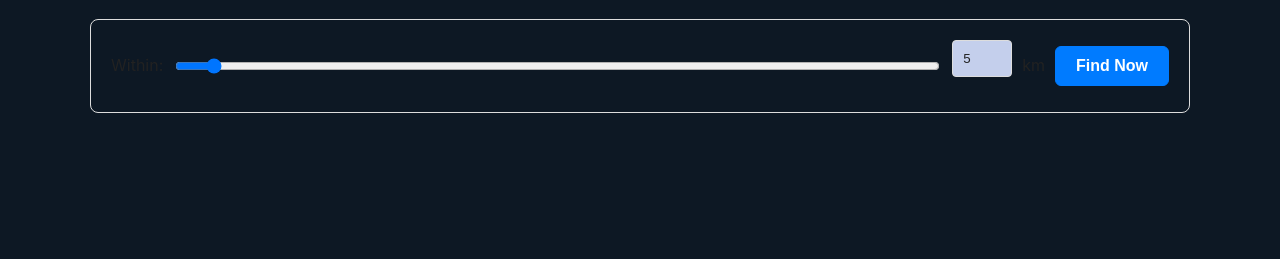
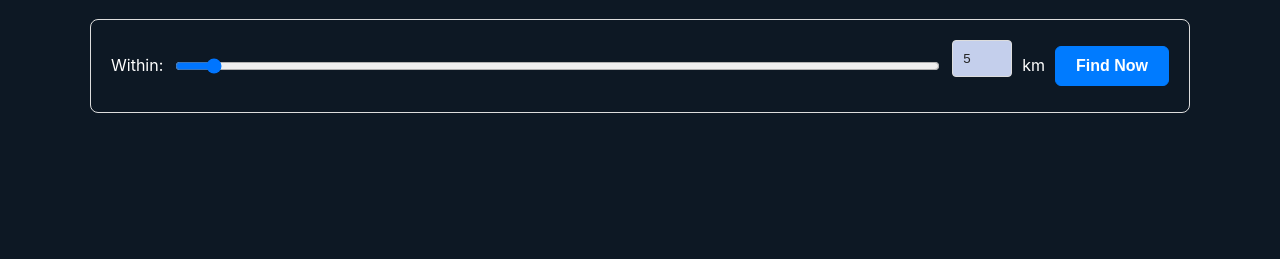
Before and after one commit to AshayKarnavat/leftoverlink, a Flask app: page /search in a window 1280 px wide. Shown: the part 541-800 px from the top of the page. Run offline with Flask 3, Linux system fonts and the light colour scheme; the visitor is signed in with stand-in values (Sample User, id 1); some libraries are stand-ins or nearby versions.

Commit message:
Update search.html

```diff
--- a/backend/templates/search.html
+++ b/backend/templates/search.html
@@ -14,10 +14,10 @@
     <div id="search-map" data-api-key="{{ GOOGLE_API_KEY }}" style="height: 350px; width: 100%; border: 1px solid var(--border-color); border-radius: 8px; margin-bottom: 20px;"></div>
 
     <div class="search-controls">
-        <label for="radius-slider">Within:</label>
+        <label for="radius-slider" style="color:white;">Within:</label>
         <input type="range" id="radius-slider" min="1" max="100" value="5">
         <input type="number" id="radius" min="1" max="100" value="5" style="width: 60px;">
-        <span>km</span>
+        <span style="color:white;">km</span>
         <button id="find-nearby-btn">Find Now</button>
     </div>
 
```
